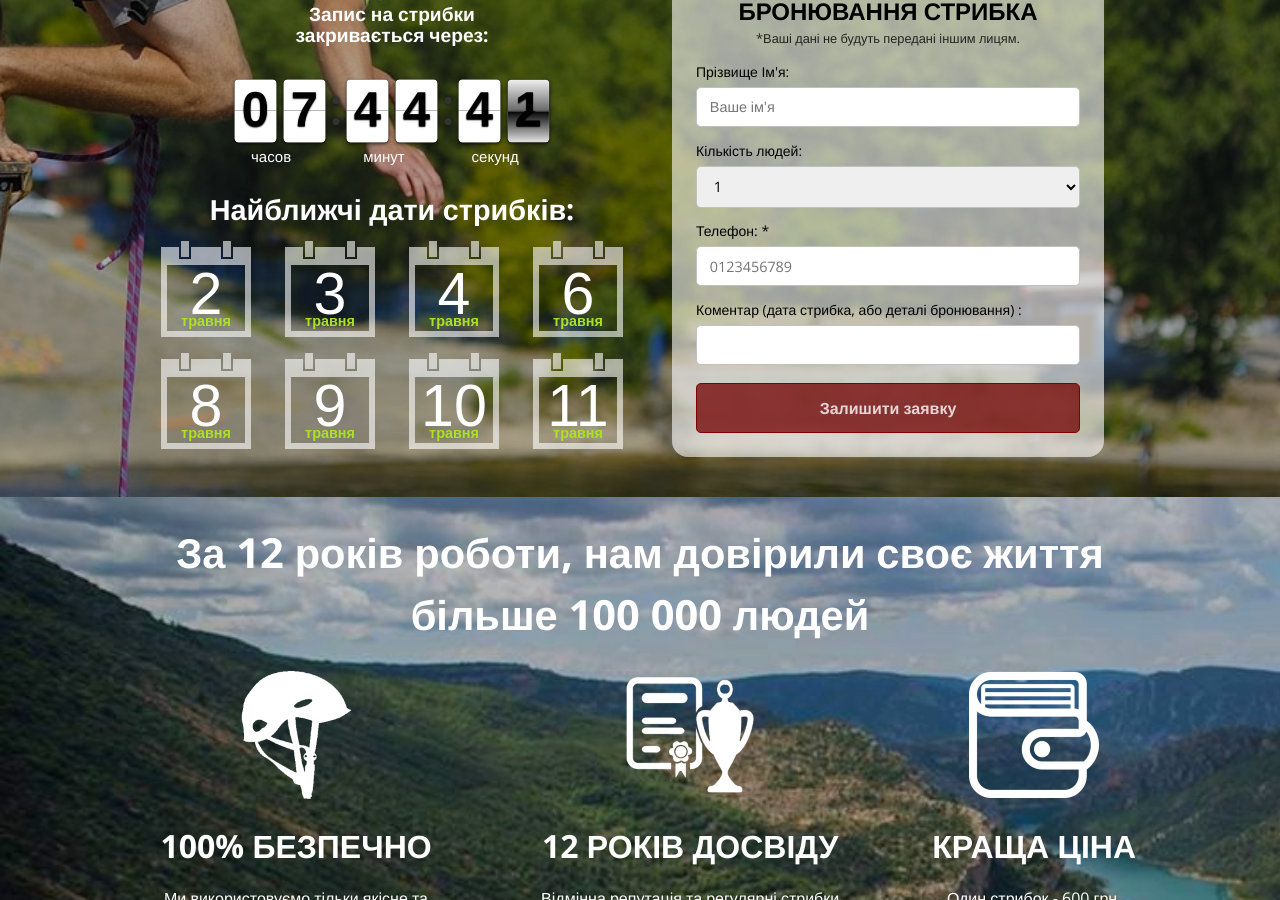
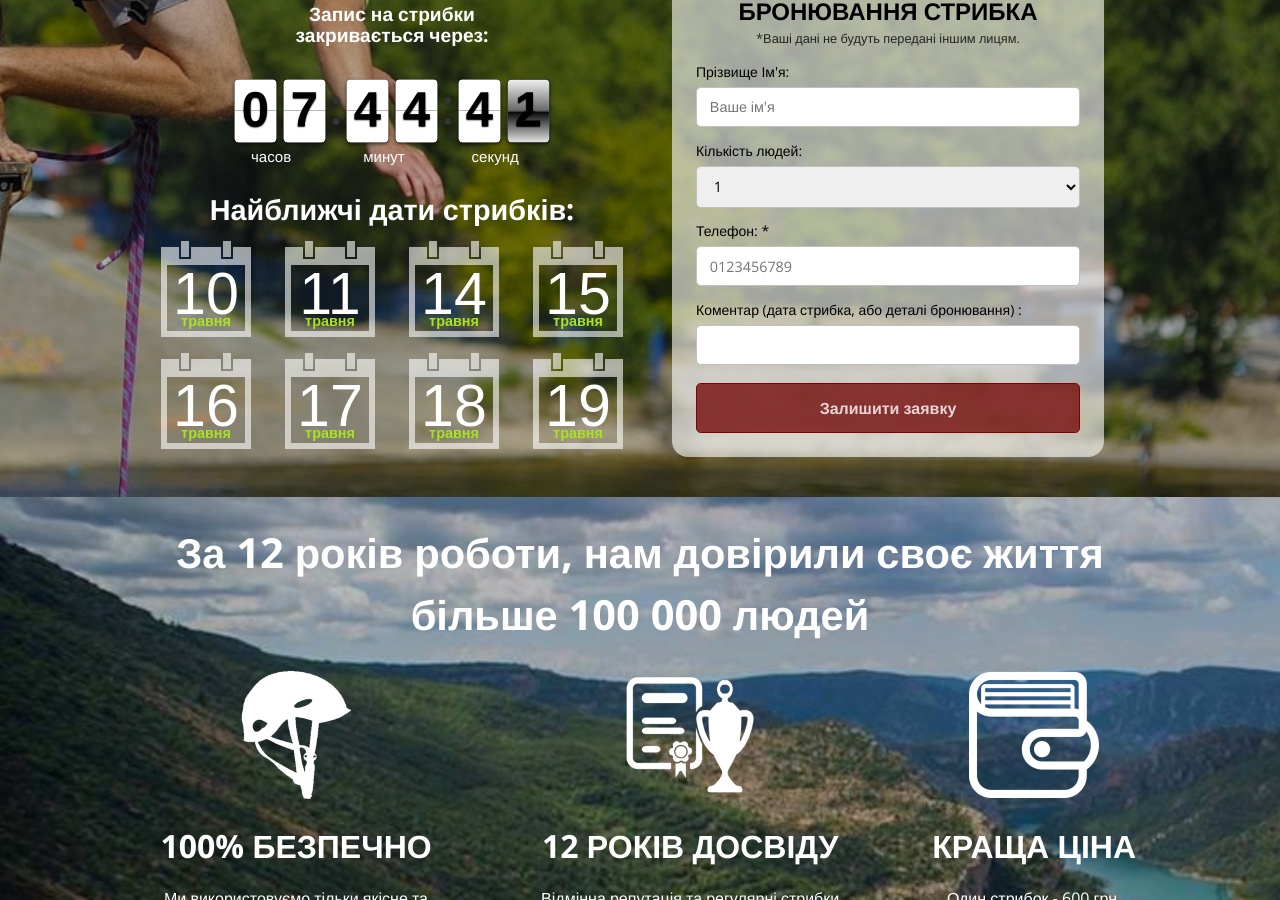
Before and after one commit to Andreyfilko/go-jump, a Jekyll site: the page built from index.md, in a window 1280 px wide and 900 px high, scrolled down 499 px. Built offline with Jekyll 4.4.1, drawn with Linux system fonts in a browser that asks for light colours; some web fonts are replaced; some of the changed text lies outside the part shown.

Commit message:
Update _config.yml

```diff
--- a/_config.yml
+++ b/_config.yml
@@ -35,11 +35,11 @@ google_analytics:
 theme: jekyll-theme-cayman
 
 dates:
-  - 2024-05-02
-  - 2024-05-03
-  - 2024-05-04
-  - 2024-05-06
-  - 2024-05-08
-  - 2024-05-09
   - 2024-05-10
   - 2024-05-11
+  - 2024-05-14
+  - 2024-05-15
+  - 2024-05-16
+  - 2024-05-17
+  - 2024-05-18
+  - 2024-05-19
```
